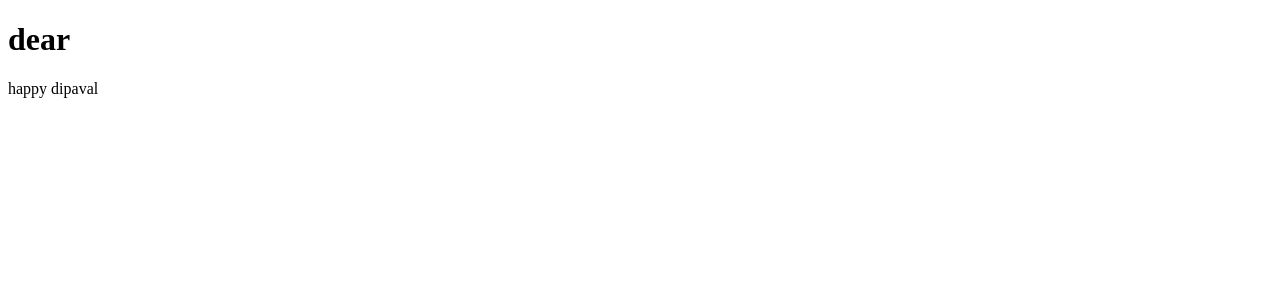
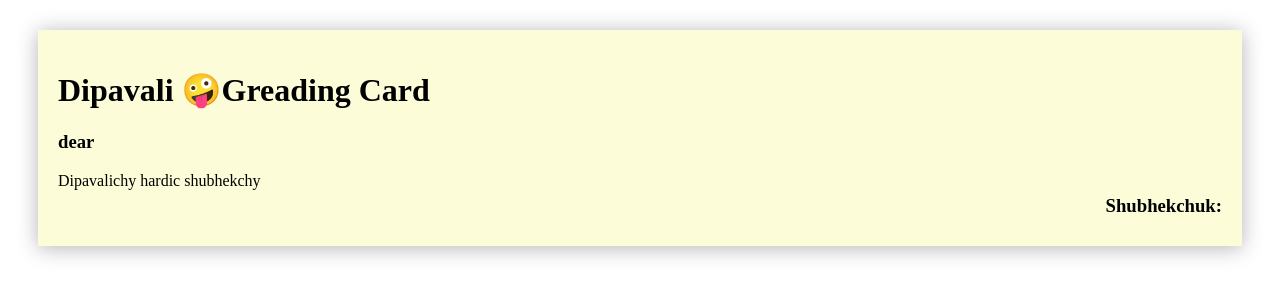
Before and after one commit to Abhijeetkokat007/divali-greating-card, a React (Vite) app: page / in a window 1280 px wide. Shown: the top 300 px of the page. Built offline with nearby package versions, Linux system fonts and the light colour scheme.

Commit message:
added design in card

```diff
--- a/src/views/Home/Home.css
+++ b/src/views/Home/Home.css
@@ -0,0 +1,14 @@
+.greeting-card{
+    margin: 30px;
+    padding: 20px ;
+    box-shadow: 0 2px 20px 0 rgb(180, 180, 180);
+    background-color: rgb(252, 252, 217);
+    position: relative;
+    padding-bottom: 40px;
+}
+
+.from-name{
+    position: absolute;
+right: 20px;
+bottom: 10px;
+}
--- a/src/views/Home/Home.jsx
+++ b/src/views/Home/Home.jsx
@@ -1,11 +1,16 @@
-import React from 'react'
+import React from 'react';
+import './Home.css'
 
 import { useSearchParams } from 'react-router-dom';
 const GREATINGS =[
-    "happy dipaval",
-    "dipavali",
+    "Dipavalichy hardic shubhekchy",
+    "Happy dipavali",
    " shub dipavali"
 ]
+
+// localhost:3000/?to=santu&from=abhijeet&g=2
+
+
 function Home() {
     <h1>home</h1>
     const [ searchParams] = useSearchParams();
@@ -14,10 +19,11 @@ function Home() {
     const from = searchParams.get("from");
     const greetingNumber = searchParams.get("g") >= GREATINGS.length ? 0 : searchParams.get("g") || 0 ;
   return (
-    <div>
-<h1>  dear {to} </h1>
+    <div className='greeting-card'>
+      <h1>Dipavali 🤪Greading Card</h1>
+<h3>  dear {to} </h3>
 <p> {GREATINGS[greetingNumber]} </p>
-<h2> {from} </h2>
+<h3 className='from-name'>Shubhekchuk: {from} </h3>
 
     </div>
   )
```
